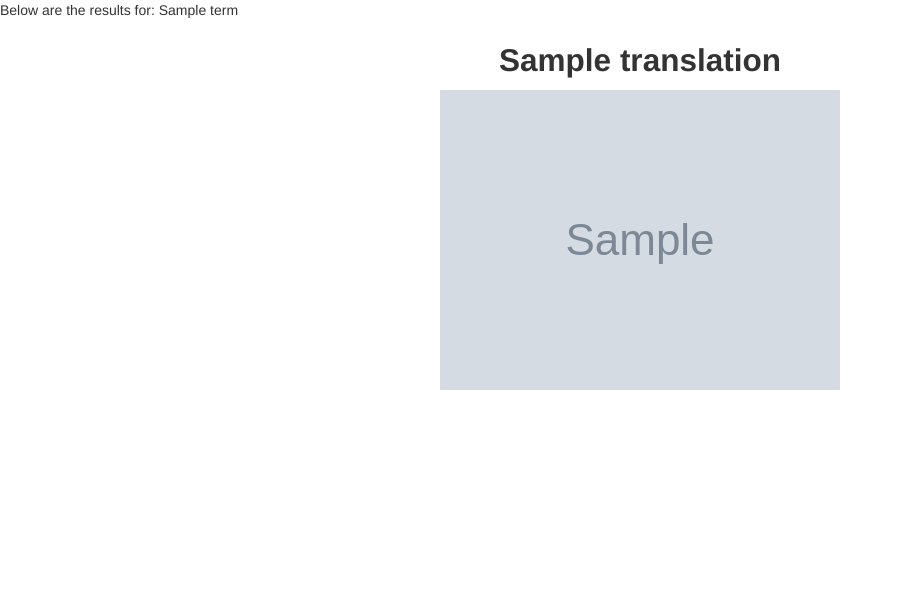
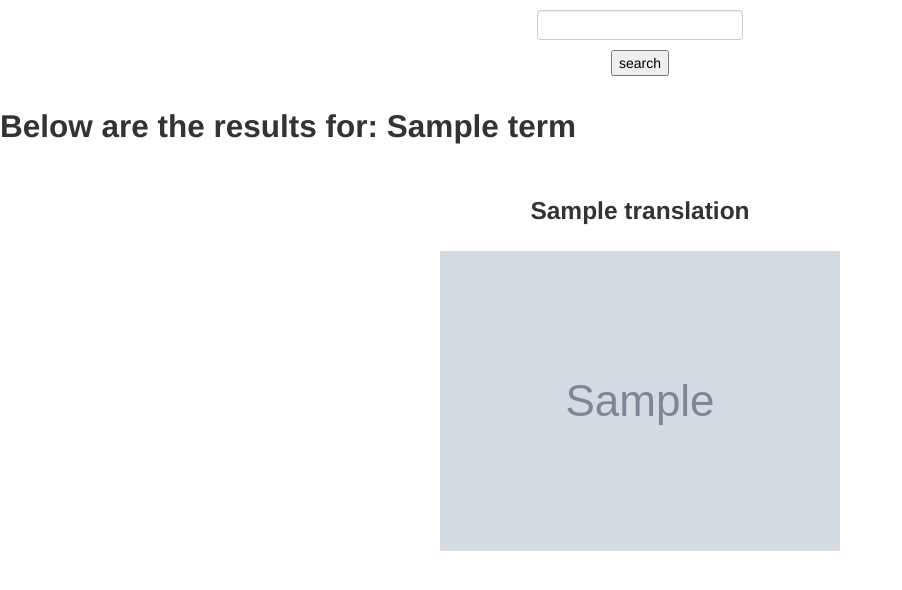
Before and after one commit to fako/fakoberkers, a Django app: template src/templatefiles/templates/double.html in a window 1280 px wide. Shown: the top 590 px of the page, without its empty margins (0-902 px from the left). Run offline with Django 3.2, Linux system fonts and the light colour scheme; the template is opened without the code that fills it: most values are stand-ins (such as "Sample title", 1, 10 or a date in 2020); grey boxes marked "Sample" are stand-in pictures; parts of the project's set-up code (start-up, migrations or seed data) failed here and were passed over.

Commit message:
Adding search box and some style changes.

```diff
--- a/deploy/etc/uwsgi/fakoberkers.ini
+++ b/deploy/uwsgi/fakoberkers.ini
@@ -6,7 +6,7 @@
 # maximum number of processes
 processes               = 5
 # the socket (use the full path to be safe)
-socket          = /tmp/uwsgi.sock
+socket          = /tmp/fakoberkers.sock
 # with appropriate permissions - *may* be needed
 chmod-socket    = 664
 # the base directory
--- a/src/fakoberkers/static/css/style.css
+++ b/src/fakoberkers/static/css/style.css
@@ -1,6 +1,20 @@
+#search-container p {
+    text-align: center;
+    margin: 10px 0 0;
+}
+#search-container input[type=text] {
+    margin: 0;
+    height: 30px;
+}
+
+#results-container h2 {
+    margin: 30px 0;
+}
+
 .result-cell {
     margin: 0 auto;
     text-align: center;
+    padding: 5px;
 }
 .result-column {
     border-left: 1px solid black;
--- a/src/templatefiles/templates/base.html
+++ b/src/templatefiles/templates/base.html
@@ -1,16 +1,22 @@
 {% load staticfiles %}
 <html>
 <head>
-    <title>Results for: {{ term }}</title>
+    <title>{% block title %}fakoberkers{% endblock %}</title>
     <link href="{% static "css/bootstrap.css" %}" rel="stylesheet" />
     <link href="{% static "css/style.css" %}" rel="stylesheet" />
 </head>
 
 <body>
-    <p>Below are the results for: {{ term }}</p>
-    {% block results %}
+    <div id="search-container">
+        <form method="GET" action=".">
+            <p><input type="text" name="q"/></p>
+            <p><input type="submit" name="submit" value="search"/></p>
+        </form>
+    </div>
 
-    {% endblock %}
+    <div id="results-container">
+        {% block results %}{% endblock %}
+    </div>
 </body>
 
 </html>
--- a/src/templatefiles/templates/double.html
+++ b/src/templatefiles/templates/double.html
@@ -1,11 +1,14 @@
 {% extends "base.html" %}
 
+{% block title %}Results for: {{ term }}{% endblock %}
+
 {% block results %}
+    <h2>Below are the results for: {{ term }}</h2>
     <div class="container-fluid">
         <div class="row-fluid">
             {% for translation,images in results.iteritems %}
                 <div id="{{ translation }}" class="result-column span{{ span }}">
-                    <div class="result-cell"><h2>{{ translation }}</h2></div>
+                    <div class="result-cell"><h3>{{ translation }}</h3></div>
                     {% for image in images %}
                         <div class="result-cell"><a href="{{ image.contextLink }}"><img src="{{ image.thumbnailLink }}" /></a></div>
                     {% endfor %}
--- a/src/templatefiles/templates/single.html
+++ b/src/templatefiles/templates/single.html
@@ -1,6 +1,9 @@
 {% extends "base.html" %}
 
+{% block title %}Results for: {{ term }}{% endblock %}
+
 {% block results %}
+    <h2>Below are the results for: {{ term }}</h2>
     <ul>
         {% for result in results %}
             {% include subtemplate %}
```
Also changed, not shown: src/fakoberkers/views.py (+50 -35 lines), 3 other files.
